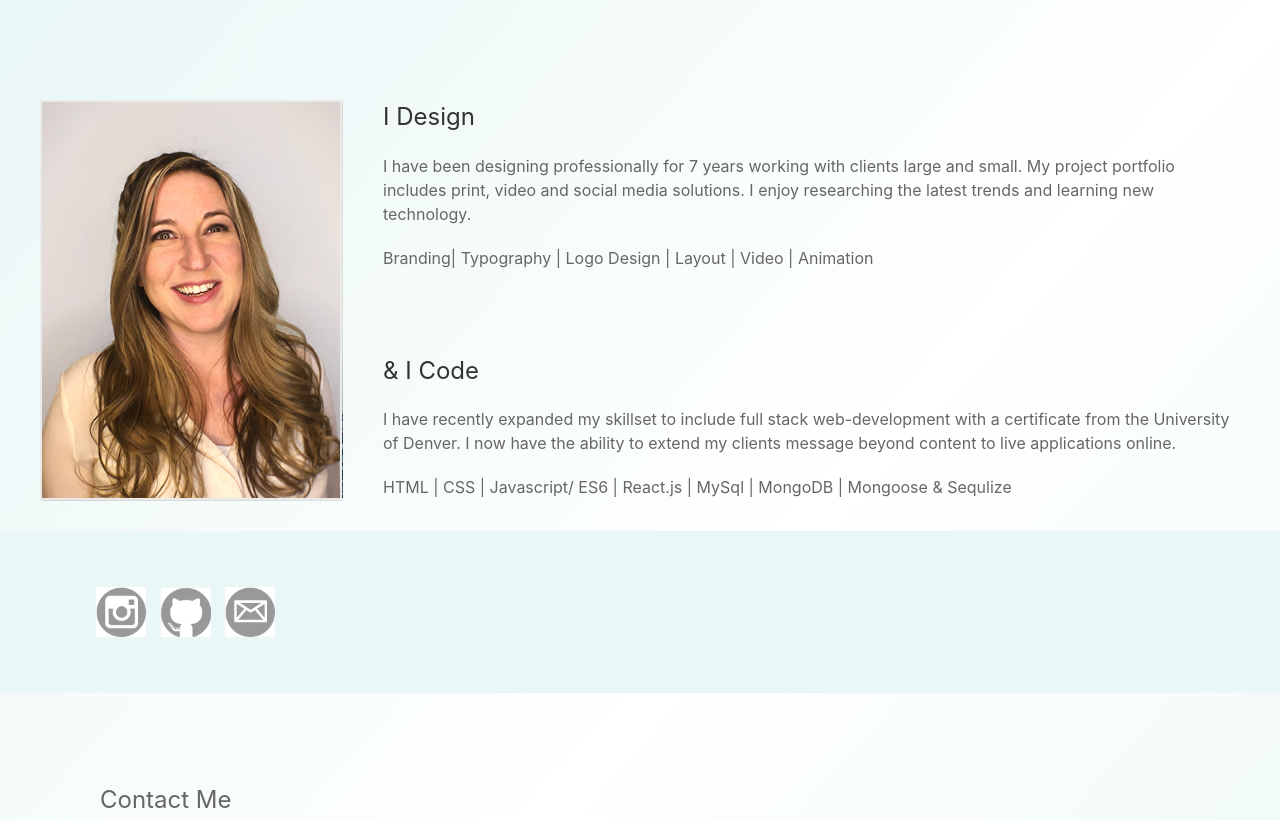
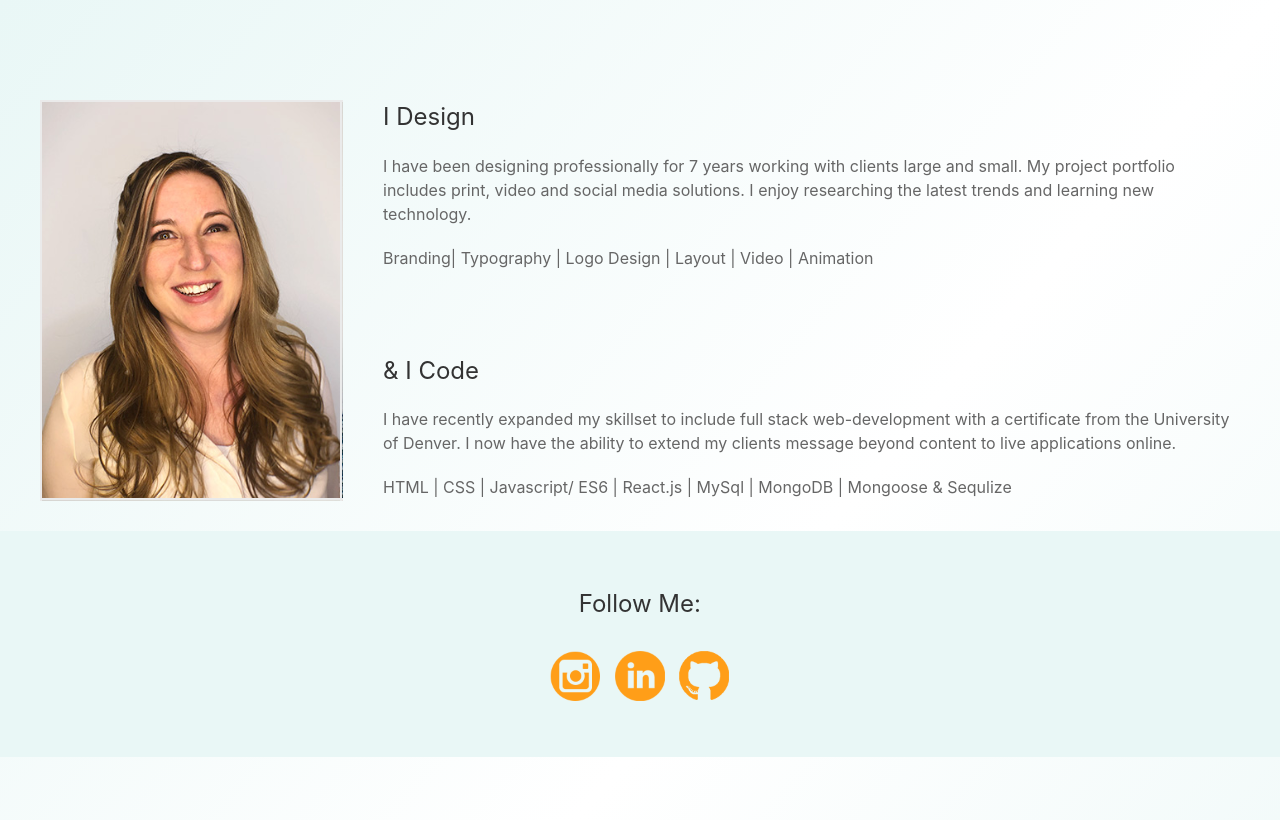
Before and after one commit to ameliadavis/AmeliaDavisDesign, a website: page public/about.html in a window 1280 px wide. Shown: the top 820 px of the page. Drawn offline with nearby package versions, Linux system fonts and the light colour scheme.

Commit message:
Social Icons on about page

```diff
--- a/public/about.html
+++ b/public/about.html
@@ -47,7 +47,7 @@
             </nav>
         </div>
 
-    <div class="uk-container">
+    <div class ="uk-container">
         <div class=".uk-grid-column-medium uk-child-width-1-2" uk-grid>
             <div class="uk-width-auto@m">
                 <img src="../public/assets/Headshot_Untreated.png">
@@ -62,20 +62,22 @@
                     <p> HTML | CSS | Javascript/ ES6 | React.js | MySql | MongoDB | Mongoose & Sequlize </p>
             </div>
         </div>
-                </div>
+    </div>
 
 
         <div class="uk-align-center aboutSocialMediaSection">
-
-                <div class="uk-container uk-column-1-3">
+            <div class="uk-container">
+                <div class="uk-child-width-1-3@s" uk-grid>
                     <div></div>
-                    <div>
-                        <img src="../public/assets/Instagram_grey.jpg" class="socialIcons"  width="60px" height="" uk-img>
-                        <img src="../public/assets/Github_grey.jpg" class="socialIcons"  width="60px" height="" uk-img>
-                        <img src="../public/assets/Email_grey.jpg" alt="" class="socialIcons" width="60px" height="" uk-img>
+                    <div class="uk-text-center">
+                        <h3 class="socialIcons  FollowText">Follow Me: </h3>
+                        <a href="https://www.instagram.com/ameliaaltmandavis/"><img src="../public/assets/Instagram_CIR_Orange.png"  alt ="Instagram Icon" class="socialIcons"  width="60px" height="" uk-img></a>
+                        <a href="https://www.instagram.com/ameliaaltmandavis/"><img src="../public/assets/Linkedin_CIR_Orange.png" alt ="Linkedin Logo" class="socialIcons"  width="60px" height="" uk-img></a>
+                        <a href="https://www.instagram.com/ameliaaltmandavis/"><img src="../public/assets/GitHub_CIR_Orange.png" alt="GitHub Icon" class="socialIcons" width="60px" height="" uk-img></a>
                     </div>
                     <div></div>
                 </div>
+            </div>
         </div>
 
 
--- a/public/css/styles.css
+++ b/public/css/styles.css
@@ -114,7 +114,9 @@ margin-top: 6%;
 .Gallery a:hover{
   background: #ffffff;
   opacity: .3;
-
+}
+.FollowText{
+color:
 }
 
 
```
Also changed, not shown: public/assets/Email_grey.jpg (deleted), public/assets/GitHub_CIR_Orange.png (added), public/assets/Github_grey.jpg (deleted), public/assets/Instagram_CIR_Orange.png (added), public/assets/Instagram_grey.jpg (deleted), public/assets/Linkedin_CIR_Orange.png (added), public/assets/linkedin_CIR.png (added).
